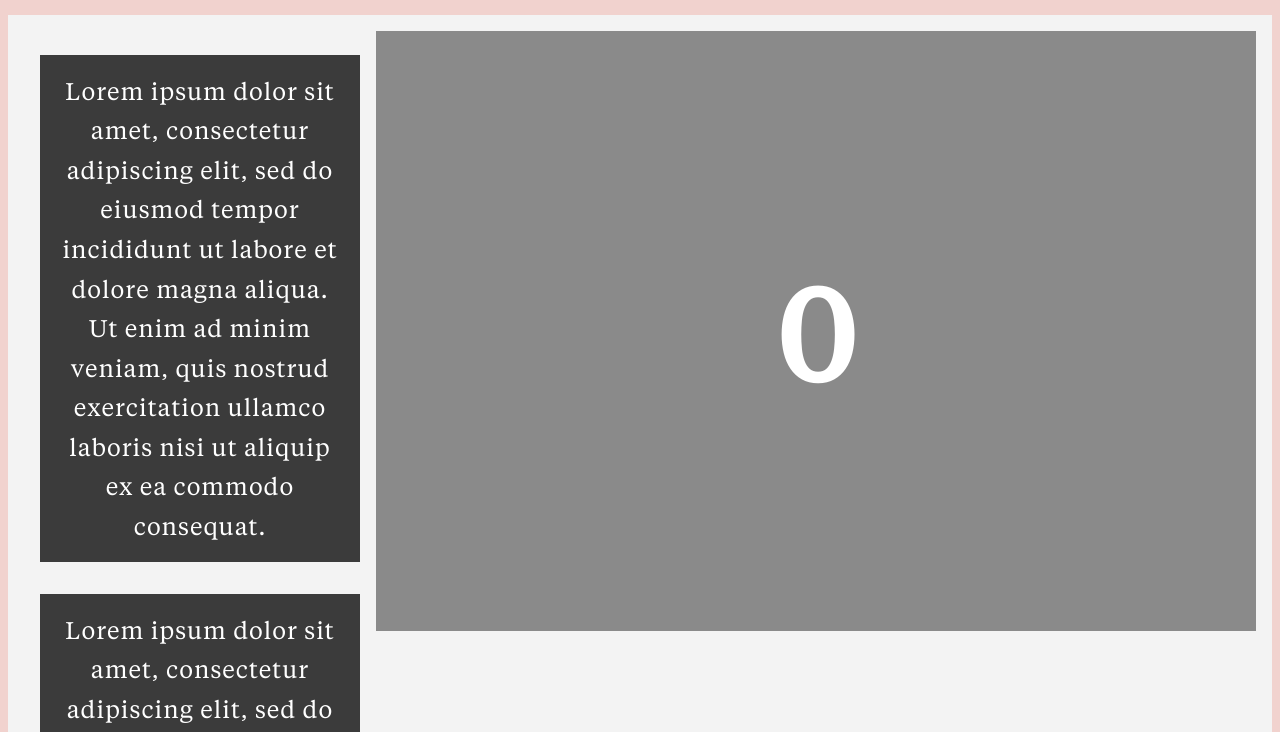
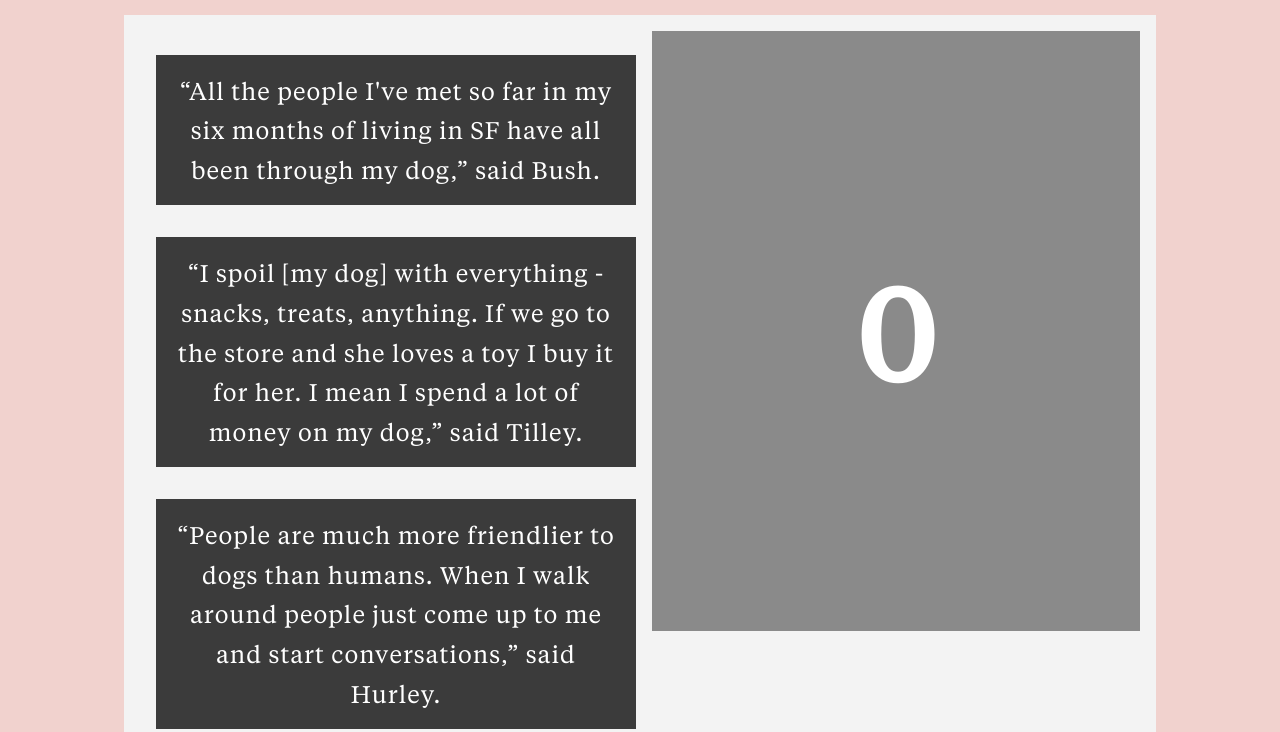
Before and after one commit to kai-feinberg/dogs-in-sf, a website: page index.html in a window 1280 px wide. Shown: the part 5878-6610 px from the top of the page. Drawn offline with nearby package versions, Linux system fonts and the light colour scheme; a script that the page names is missing.

Commit message:
scrollytelling update

```diff
--- a/index.html
+++ b/index.html
@@ -20,6 +20,8 @@
             display: flex;
             background-color: #f3f3f3;
             padding: 1rem;
+            max-width: 1000px;;
+            margin:auto;
         }
 
         #scrolly>* {
@@ -31,13 +33,14 @@
         article {
             position: relative;
             padding: 0 1rem;
-            max-width: 20rem;
+            max-width: 30rem;
         }
 
         .sticky-thing {
             position: -webkit-sticky;
             position: sticky;
             width: 100%;
+            max-width: 500px;
             margin: 0;
             background-color: #8a8a8a;
             z-index: 0;
@@ -364,25 +367,18 @@
         <section id="scrolly">
             <article>
                 <div class="step" data-step="1">
-                    <p>Lorem ipsum dolor sit amet, consectetur adipiscing elit, sed do eiusmod tempor incididunt ut
-                        labore
-                        et dolore magna aliqua. Ut enim ad minim veniam, quis nostrud exercitation ullamco laboris nisi
-                        ut
-                        aliquip ex ea commodo consequat.</p>
+                    <p>“All the people I've met so far in my six months of living in SF have all been through my dog,” said Bush.
+
+                        </p>
                 </div>
                 <div class="step" data-step="2">
-                    <p>Lorem ipsum dolor sit amet, consectetur adipiscing elit, sed do eiusmod tempor incididunt ut
-                        labore
-                        et dolore magna aliqua. Ut enim ad minim veniam, quis nostrud exercitation ullamco laboris nisi
-                        ut
-                        aliquip ex ea commodo consequat.</p>
+                    <p>“I spoil [my dog] with everything - snacks, treats, anything. If we go to the store and she loves a toy I buy it for her. I mean I spend a lot of money on my dog,” said Tilley.
+
+                    </p>
                 </div>
+
                 <div class="step" data-step="3">
-                    <p>Lorem ipsum dolor sit amet, consectetur adipiscing elit, sed do eiusmod tempor incididunt ut
-                        labore
-                        et dolore magna aliqua. Ut enim ad minim veniam, quis nostrud exercitation ullamco laboris nisi
-                        ut
-                        aliquip ex ea commodo consequat.</p>
+                    <p>“People are much more friendlier to dogs than humans. When I walk around people just come up to me and start conversations,” said Hurley.</p>
                 </div>
                 <div class="step" data-step="4">
                     <p>Lorem ipsum dolor sit amet, consectetur adipiscing elit, sed do eiusmod tempor incididunt ut
```
